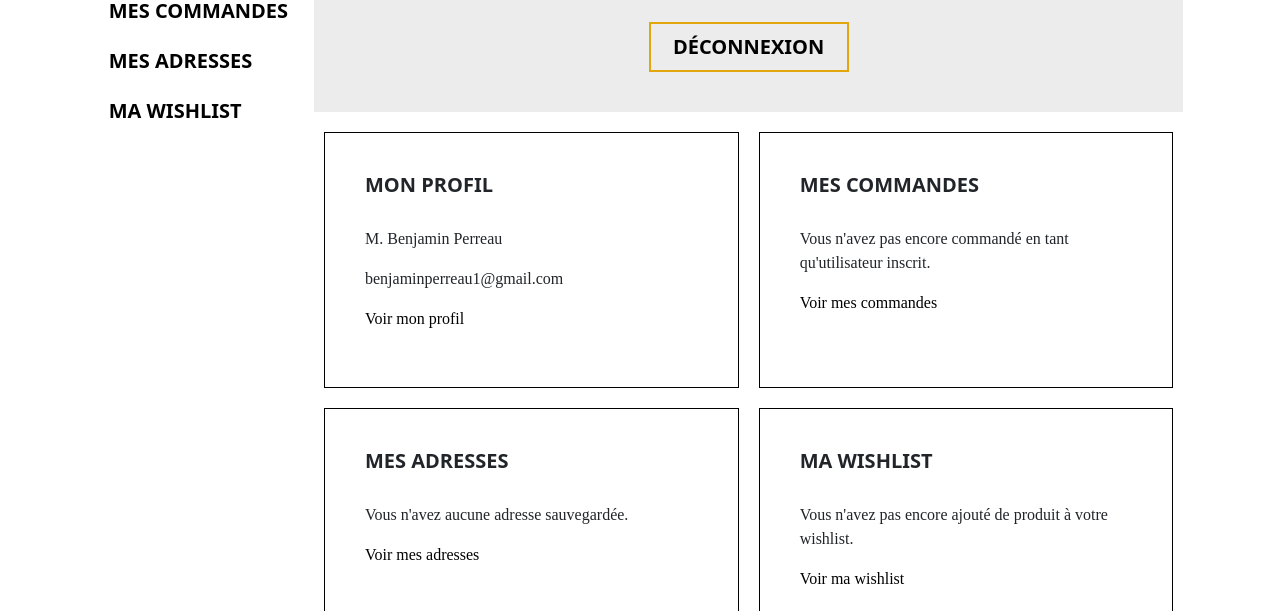
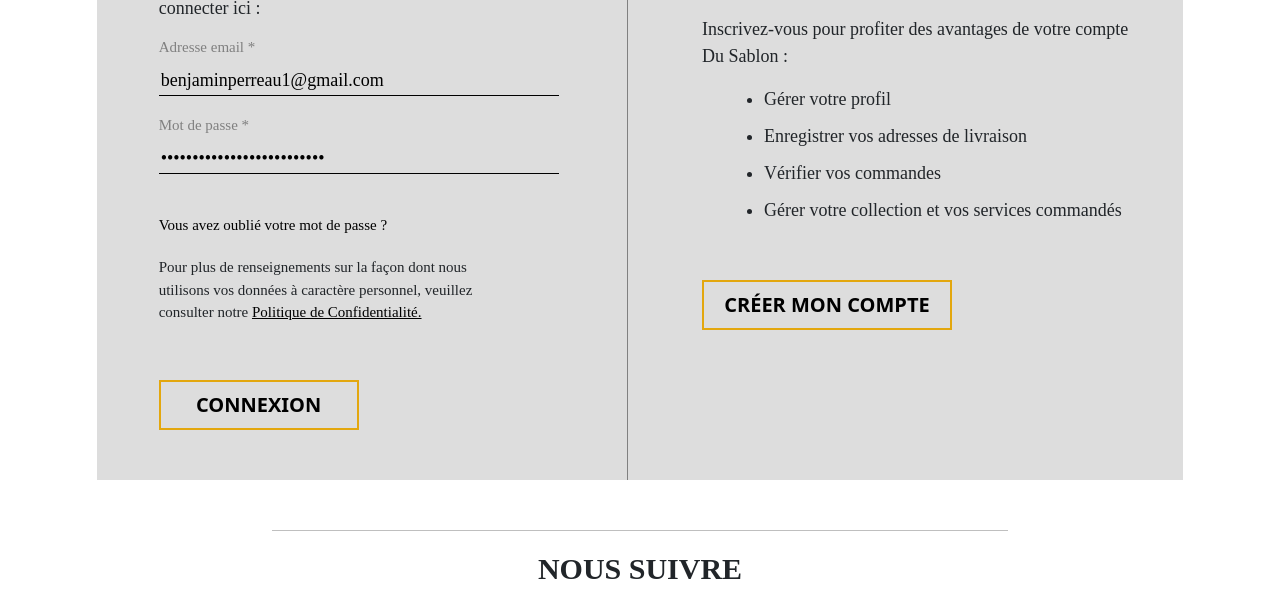
Before and after one commit to Benji314/Du-Sablon, a plain HTML site: page html/create_account.html in a window 1280 px wide. Shown: the part 508-1119 px from the top of the page. Drawn offline with nearby package versions, Linux system fonts and the light colour scheme; a web font is replaced by a local one.

Commit message:
creation de la page connexion/inscription

```diff
--- a/css/style.css
+++ b/css/style.css
@@ -81,7 +81,7 @@ nav ul {
     margin-bottom: 50px;
 }
 .row_class2{
-   /*  border: 1px solid blue; */
+    /* border: 1px solid blue; */
     margin-bottom: 10px;
 }
 
@@ -1012,3 +1012,124 @@ tfoot {
 .add_new_adress p:hover {
     text-decoration: none;
 }
+
+/***************************************************
+*******************              ******************/
+/***********  CONNEXION/INSCRIPTION  **************
+*******************              ******************/
+/**************************************************/
+.create_account_div{
+    background-color: #ddd;
+}
+.register{
+    padding: 50px 50px;
+    border-right: 1px solid grey;
+}
+.create_account{
+    padding: 50px 50px;
+}
+.register h1{
+    font-family: 'Arapey', serif;
+    font-weight: bold;
+    text-transform: uppercase;
+    margin-bottom: 30px;
+}
+.register p{
+    font-family: 'Arapey', serif;
+    font-size: 18px;
+    width: 450px;
+}
+
+.connection_form h2{
+    margin-bottom: 10px;
+    color: grey;
+    font-size: 15px;
+    font-family: 'Arapey', serif;
+}
+.email_div input{
+    border: 0;
+    border-bottom: 1px solid #000;
+    font-family: 'Arapey', serif;
+    font-size: 18px;
+    margin-bottom: 20px;
+    width: 400px;
+    background-color: #ddd;
+}
+
+.connection_form #forgot_password{
+    color: black;
+    text-decoration: none;
+    font-family: 'Arapey', serif;
+    font-size: 15px;
+}
+.connection_form #forgot_password:hover{
+    text-decoration: underline;
+}
+.connection_form p{
+    margin-top: 20px;
+    font-family: 'Arapey', serif;
+    font-size: 15px;
+    width: 80%;
+}
+.connection_form a{
+    color: black;
+    text-decoration: underline;
+    font-family: 'Arapey', serif;
+    font-size: 15px;
+}
+.connection_form a:hover{
+    text-decoration: none;
+}
+
+#connexion {
+    min-height: 50px;
+    width: 200px;
+    margin-top: 40px;
+    border: 2px solid rgb(227, 167, 14);
+    background-color: #ddd;
+    font-weight: bold;
+    text-transform: uppercase;
+    font-size: 20px;
+}
+#connexion:hover {
+    background-color: rgb(227, 167, 14);
+    color: white;
+}
+
+.create_account h1{
+    font-family: 'Arapey', serif;
+    font-weight: bold;
+    text-transform: uppercase;
+    margin-bottom: 30px;
+}
+.create_account p{
+    font-family: 'Arapey', serif;
+    font-size: 18px;
+    width: 440px;
+}
+.create_account ul{
+    list-style-type: disc;
+    margin-left: 10px;
+}
+.create_account li{
+    font-family: 'Arapey', serif;
+    font-size: 18px;
+    width: 450px;
+    margin-top: 10px;
+    margin-left: 20px;
+}
+
+#create_account_btn {
+    min-height: 50px;
+    width: 250px;
+    margin-top: 40px;
+    border: 2px solid rgb(227, 167, 14);
+    background-color: #ddd;
+    font-weight: bold;
+    text-transform: uppercase;
+    font-size: 20px;
+}
+#create_account_btn:hover {
+    background-color: rgb(227, 167, 14);
+    color: white;
+}
--- a/html/login.html
+++ b/html/create_account.html
@@ -4,7 +4,7 @@
 <head>
     <meta charset="utf-8">
     <meta name="viewport" content="width=device-width, initial-scale=1">
-    <title>Du Sablon - Login/Inscription</title>
+    <title>Du Sablon - Connexion/Inscription</title>
 
     <script src="https://kit.fontawesome.com/7bf48a1144.js" crossorigin="anonymous"></script>
 
@@ -70,54 +70,43 @@
     <main>
 
         <div class="row row_class">
-            <div class="col-md-2 offset-md-1 col_class profil_nav">
-                <h1>DU SABLON</h1>
-                <div class="d-flex flex-column">
-                    <nav>
-                        <ul class="profil_menu">
-                            <li><a href="">aperçu</a></li>
-                            <li><a href="">mon profilL</a></li>
-                            <li><a href="">mes commandes</a></li>
-                            <li><a href="">mes adresses</a></li>
-                            <li><a href="">ma wishlist</a></li>
-                        </ul>
-                    </nav>
-                </div>
-            </div>
-
-            <div class="col-md-8 col_class">
-                <div class="row row_class2 welcome_user">
-                    <h2>BIENVENUE USER</h2>
-                    <p>À partir de votre compte Du Sablon, vous pouvez gérer et garder la trace de votre expérience d’achat personnalisée sur la boutique en ligne Du Sablon.</p>
-                    <button id="disconnect">déconnexion</button>
-                </div>
-
-                <div class="row">
-                    <div class="col-md-6 col_class div_user">
-                        <h3>MON PROFIL</h3>
-                        <p>M. Benjamin Perreau</p>
-                        <p>benjaminperreau1@gmail.com</p>
-                        <p><a href="">Voir mon profil</a></p>
-                    </div>
-                    <div class="col-md-6 col_class div_user">
-                        <h3>MES COMMANDES</h3>
-                        <p>Vous n'avez pas encore commandé en tant qu'utilisateur inscrit.</p>
-                        <p><a href="">Voir mes commandes</a></p>
-                    </div>
-                </div>
-                <div class="row row_class2">
-                    <div class="col-md-6 col_class div_user">
-                        <h3>MES ADRESSES</h3>
-                        <p>Vous n'avez aucune adresse sauvegardée.</p>
-                        <p><a href="">Voir mes adresses</a></p>
-                    </div>
-                    <div class="col-md-6 col_class div_user">
-                        <h3>MA WISHLIST</h3>
-                        <p>Vous n'avez pas encore ajouté de produit à votre wishlist.</p>
-                        <p><a href="">Voir ma wishlist</a></p>
+            <div class="col-md-5 offset-md-1 col_class create_account_div">
+                <div class="register">
+                    <h1>déjà inscrit(e) ?</h1>
+                    <p>Si vous êtes déjà inscrit(e) chez Du Sablon, veuillez vous connecter ici :</p>
+                    <div class="connection_form">
+                        <form id="connection_form_data">
+                            <h2>Adresse email *</h2>
+                            <div class="email_div">
+                                <input data-val-required="Veuillez renseigner votre adresse email" id="profile_email" placeholder required="required" type="text" value="benjaminperreau1@gmail.com">
+                            </div>
+                            <h2>Mot de passe *</h2>
+                            <div class="email_div">
+                                <input data-val-required="Le mot de passe est obligatoire" id="profile_password" placeholder required="required" type="password" value="benjaminperreau1@gmail.com">
+                            </div>
+                            <a href="" id="forgot_password"><p>Vous avez oublié votre mot de passe ?</p></a>
+                            <p>Pour plus de renseignements sur la façon dont nous utilisons vos données à caractère personnel, veuillez consulter notre <a href="">Politique de Confidentialité.</a></p>
+                            <button type="submit" id="connexion">connexion</button>
+                        </form>
                     </div>
                 </div>
             </div>
+            <div class="col-md-5 col_class create_account_div">
+                <div class="create_account">
+                    <h1>créez votre compte</h1>
+                    <p>Inscrivez-vous pour profiter des avantages de votre compte Du Sablon :</p>
+                    <ul>
+                        <li>Gérer votre profil</li>
+                        <li>Enregistrer vos adresses de livraison</li>
+                        <li>Vérifier vos commandes</li>
+                        <li>Gérer votre collection et vos services commandés</li>
+                    </ul>
+                    <button type="submit" id="create_account_btn">créer mon compte</button>
+                </div>
+
+            </div>
+
+
         </div>
 
 
```
Also changed, not shown: html/profile.html (+11 -5 lines).
